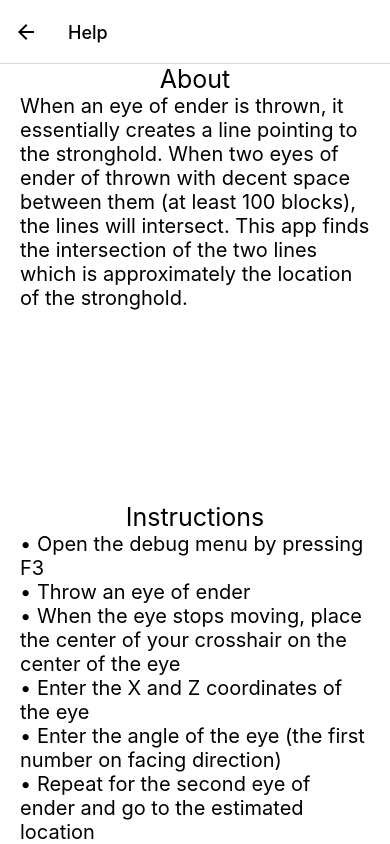
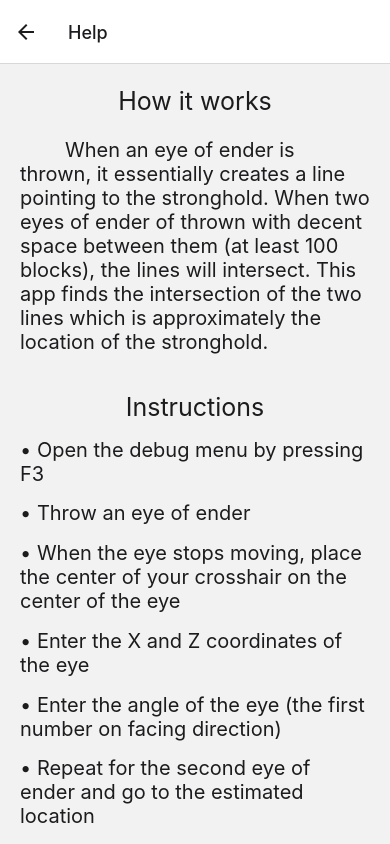
Before and after one commit to itzDJ/EnderCalc, a React Native app: screen /Help in a window 390 px wide. Built offline with nearby package versions, Linux system fonts and the light colour scheme.

Commit message:
modded themes and styling

```diff
--- a/App.js
+++ b/App.js
@@ -1,4 +1,6 @@
-// TODO: Add icon and splash screen for Android
+// TODO Speedup app boot time and keep splash screen until app loads
+// TODO Add Minecraft font
+// TODO Add icon and splash screen for Android
 
 import {Button, useColorScheme} from 'react-native';
 import {
@@ -7,33 +9,20 @@ import {
   DarkTheme,
 } from '@react-navigation/native';
 import {createNativeStackNavigator} from '@react-navigation/native-stack';
-
 import HomeScreen from './screens/HomeScreen';
 import HelpScreen from './screens/HelpScreen';
 
-const myTheme = {
-  ...DefaultTheme,
-  colors: {
-    ...DefaultTheme.colors,
-    background: 'white',
-    text: 'black',
-  },
-};
+const Stack = createNativeStackNavigator();
 
 export default function App() {
-  const Stack = createNativeStackNavigator();
   const colorScheme = useColorScheme();
 
   return (
-    <NavigationContainer theme={colorScheme === 'dark' ? DarkTheme : myTheme}>
-      <Stack.Navigator
-        screenOptions={{
-          headerStyle: {
-            backgroundColor: colorScheme === 'dark' ? 'black' : 'white',
-          },
-        }}>
+    <NavigationContainer
+      theme={colorScheme === 'light' ? DefaultTheme : DarkTheme}>
+      <Stack.Navigator>
         <Stack.Screen
-          name="Minecraft Stronghold Calculator"
+          name="EnderCalc"
           component={HomeScreen}
           options={({navigation}) => ({
             headerRight: () => (
--- a/NumberInput.js
+++ b/NumberInput.js
@@ -10,7 +10,7 @@ NumberInput: A custom text input component that only allows numbers
  * It allows additional styling to be passed in that is applied to the TextInput component
  */
 
-import React, {useState, useEffect} from 'react';
+import {useState, useEffect} from 'react';
 import {TextInput, Platform, StyleSheet} from 'react-native';
 
 const NumberInput = ({maxDecimalDigits, style, onValueChange, ...props}) => {
--- a/screens/HelpScreen.js
+++ b/screens/HelpScreen.js
@@ -1,4 +1,3 @@
-import React from 'react';
 import {StyleSheet, View, Text, SafeAreaView} from 'react-native';
 import {useTheme} from '@react-navigation/native';
 
@@ -6,12 +5,6 @@ export default function HelpScreen() {
   const {colors} = useTheme();
 
   const styles = StyleSheet.create({
-    background: {
-      flex: 1,
-      backgroundColor: colors.background,
-      flexDirection: 'column',
-      justifyContent: 'space-between',
-    },
     title: {
       fontSize: 25,
       color: colors.text,
@@ -27,18 +20,18 @@ export default function HelpScreen() {
 
   // "\u2022" is unicode for the bullet point character
   return (
-    <SafeAreaView style={styles.background}>
-      <View>
-        <Text style={styles.title}>About</Text>
+    <SafeAreaView style={{flex: 1}}>
+      <View style={{flex: 1, justifyContent: 'space-evenly'}}>
+        <Text style={styles.title}>How it works</Text>
         <Text style={styles.text}>
-          When an eye of ender is thrown, it essentially creates a line pointing
-          to the stronghold. When two eyes of ender of thrown with decent space
-          between them (at least 100 blocks), the lines will intersect. This app
-          finds the intersection of the two lines which is approximately the
-          location of the stronghold.
+          {'\t'}When an eye of ender is thrown, it essentially creates a line
+          pointing to the stronghold. When two eyes of ender of thrown with
+          decent space between them (at least 100 blocks), the lines will
+          intersect. This app finds the intersection of the two lines which is
+          approximately the location of the stronghold.
         </Text>
       </View>
-      <View>
+      <View style={{flex: 1.5, justifyContent: 'space-evenly'}}>
         <Text style={styles.title}>Instructions</Text>
         <Text style={styles.text}>
           {'\u2022'} Open the debug menu by pressing F3
--- a/screens/HomeScreen.js
+++ b/screens/HomeScreen.js
@@ -1,4 +1,4 @@
-import React, {useState} from 'react';
+import {useState} from 'react';
 import {
   Text,
   SafeAreaView,
@@ -8,7 +8,6 @@ import {
   StyleSheet,
 } from 'react-native';
 import {useTheme} from '@react-navigation/native';
-
 import NumberInput from '../NumberInput';
 import calculate from '../formula';
 
@@ -16,12 +15,6 @@ export default function HomeScreen() {
   const {colors} = useTheme();
 
   const styles = StyleSheet.create({
-    background: {
-      flex: 1,
-      backgroundColor: colors.background,
-      justifyContent: 'space-evenly',
-      flexDirection: 'column',
-    },
     text: {
       fontSize: 20,
       fontWeight: 'bold',
@@ -47,7 +40,7 @@ export default function HomeScreen() {
 
   return (
     <TouchableWithoutFeedback onPress={Keyboard.dismiss}>
-      <SafeAreaView style={styles.background}>
+      <SafeAreaView style={{flex: 1}}>
         <View
           style={{
             flex: 1,
@@ -73,7 +66,7 @@ export default function HomeScreen() {
               style={styles.textBox}
               maxLength={7}
               maxDecimalDigits={1}
-              placeholder="f1"
+              placeholder="θ1"
               onValueChange={set_f1}
             />
           </View>
@@ -82,7 +75,7 @@ export default function HomeScreen() {
             <Text />
             <Text style={styles.text}>X</Text>
             <Text style={styles.text}>Z</Text>
-            <Text style={styles.text}>F</Text>
+            <Text style={styles.text}>θ</Text>
           </View>
 
           <View style={{flex: 2, padding: 10, justifyContent: 'space-evenly'}}>
@@ -105,7 +98,7 @@ export default function HomeScreen() {
               style={styles.textBox}
               maxLength={7}
               maxDecimalDigits={1}
-              placeholder="f2"
+              placeholder="θ2"
               onValueChange={set_f2}
             />
           </View>
@@ -116,7 +109,6 @@ export default function HomeScreen() {
             flex: 1,
             justifyContent: 'flex-end',
             paddingBottom: 10,
-            alignItems: 'center',
           }}>
           <Text style={styles.text}>{checkBoxes(x1, z1, f1, x2, z2, f2)}</Text>
         </View>
@@ -143,5 +135,5 @@ function checkBoxes(x1, z1, f1, x2, z2, f2) {
   ) {
     return 'Stronghold is around ' + calculate(x1, z1, f1, x2, z2, f2);
   }
-  return 'Enter coordinates to both throws';
+  return 'To approximate the location of the stronghold, enter coordinates to both throws.';
 }
```
